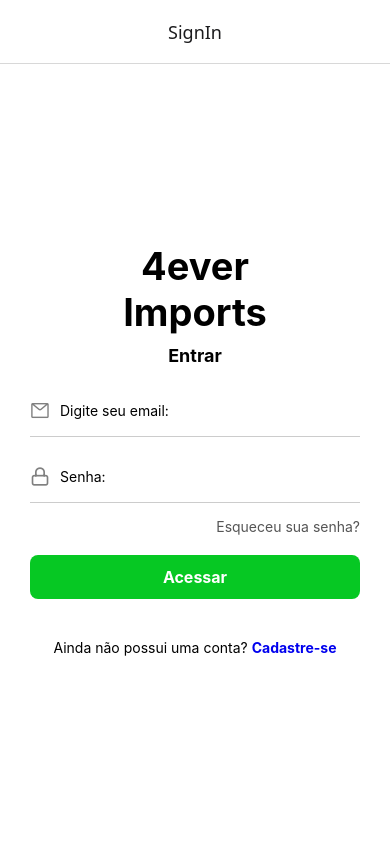
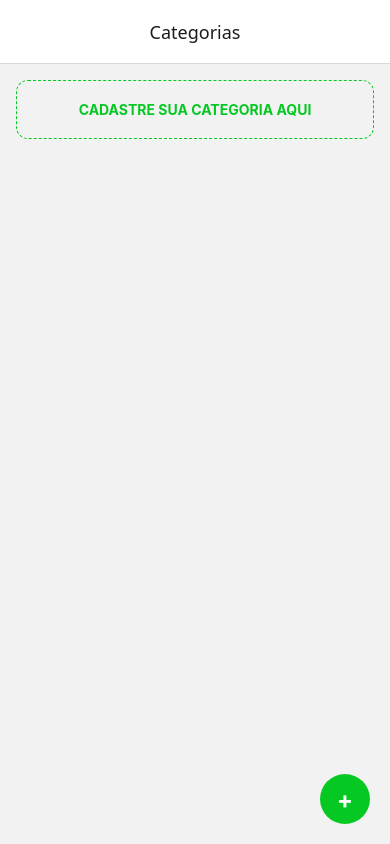
Before and after one commit to imJpereira/imports-4ever, a React Native app: screen /CategoriesScreen in a window 390 px wide. Built offline with nearby package versions, Linux system fonts and the light colour scheme.

Commit message:
Tela de cadastro de categorias

```diff
--- a/App.js
+++ b/App.js
@@ -1,10 +1,8 @@
 import React from 'react';
+import { NavigationContainer } from '@react-navigation/native';
 import { createNativeStackNavigator } from '@react-navigation/native-stack';
-import { NavigationContainer } from '@react-navigation/native';
-import OrderScreen from './screens/OrderScreen';
-import NavigationBar from './components/NavigationBar';
-import SignInScreen from './screens/SignInScreen'
-import SignUpScreen from './screens/SignUpScreen'
+
+import CategoriesScreen from './screens/CategoriesScreen';
 
 const Stack = createNativeStackNavigator();
 
@@ -12,39 +10,11 @@ export default function App() {
   return (
     <NavigationContainer>
       <Stack.Navigator>
-          <Stack.Screen
-            name="SignIn"
-            options={{
-              headerBackTitle: "Entrar",
-              headerTitleAlign: "center",
-            }}
-            component={SignInScreen}
-          ></Stack.Screen>
-
-          <Stack.Screen
-            name="SignUp"
-            options={{
-              headerBackTitle: "Cadastrar",
-              headerTitleAlign: "center",
-            }}
-            component={SignUpScreen}
-          ></Stack.Screen>
-
-          <Stack.Screen
-            name="MainTabs"
-            options={{
-              headerShown:false,
-            }}
-            component={NavigationBar}
-          ></Stack.Screen>
-          <Stack.Screen
-            name="OrderScreen"
-            options={{
-              headerBackTitle: "Pedidos",
-              headerTitleAlign: "center",
-            }}
-            component={OrderScreen}
-          ></Stack.Screen>
+        <Stack.Screen
+          name="CategoriesScreen"
+          component={CategoriesScreen}
+          options={{ headerTitle: 'Categorias', headerTitleAlign: 'center' }}
+        />
       </Stack.Navigator>
 
     </NavigationContainer>
--- a/package.json
+++ b/package.json
@@ -16,6 +16,7 @@
     "@react-navigation/native-stack": "^7.3.12",
     "expo": "~53.0.8",
     "expo-status-bar": "~2.2.3",
+    "lucide-react-native": "^0.513.0",
     "react": "19.0.0",
     "react-dom": "19.0.0",
     "react-native": "0.79.2",
--- a/screens/CategoriesScreen.js
+++ b/screens/CategoriesScreen.js
@@ -1,3 +1,192 @@
-export default function CategoryScreen({navigation}) {
+import React, { useState } from 'react';
+import { View, Text, TextInput, TouchableOpacity, StyleSheet, FlatList, Alert } from 'react-native';
+import Animated, { FadeInDown, FadeOutUp } from 'react-native-reanimated';
+import { Ionicons } from '@expo/vector-icons';
 
+export default function CategoriesScreen({ navigation }) {
+  const [formVisible, setFormVisible] = useState(false);
+  const [categories, setCategories] = useState([]);
+  const [form, setForm] = useState({ categoria: '', esporte: '', time: '' });
+  const [editingIndex, setEditingIndex] = useState(null);
+
+  const handleChange = (key, value) => setForm({ ...form, [key]: value });
+
+  const handleSubmit = () => {
+    if (!form.categoria || !form.esporte || !form.time) {
+      Alert.alert('Erro', 'Preencha todos os campos.');
+      return;
+    }
+
+    if (editingIndex !== null) {
+      const updated = [...categories];
+      updated[editingIndex] = form;
+      setCategories(updated);
+    } else {
+      setCategories([...categories, form]);
+    }
+
+    setForm({ categoria: '', esporte: '', time: '' });
+    setEditingIndex(null);
+    setFormVisible(false);
+  };
+
+  const handleEdit = (index) => {
+    setForm(categories[index]);
+    setEditingIndex(index);
+    setFormVisible(true);
+  };
+
+  const handleDelete = (index) => {
+    const updated = categories.filter((_, i) => i !== index);
+    setCategories(updated);
+  };
+
+  return (
+    <View style={styles.container}>
+      {!formVisible && (
+        <TouchableOpacity onPress={() => setFormVisible(true)} style={styles.addCard}>
+          <Text style={styles.addText}>CADASTRE SUA CATEGORIA AQUI</Text>
+        </TouchableOpacity>
+      )}
+
+      {formVisible && (
+        <Animated.View
+          entering={FadeInDown.duration(300)}
+          exiting={FadeOutUp.duration(300)}
+          style={styles.formContainer}
+        >
+          <TextInput
+            placeholder="Categoria"
+            value={form.categoria}
+            onChangeText={(text) => handleChange('categoria', text)}
+            style={styles.input}
+          />
+          <TextInput
+            placeholder="Esporte"
+            value={form.esporte}
+            onChangeText={(text) => handleChange('esporte', text)}
+            style={styles.input}
+          />
+          <TextInput
+            placeholder="Time"
+            value={form.time}
+            onChangeText={(text) => handleChange('time', text)}
+            style={styles.input}
+          />
+
+          <View style={styles.formButtons}>
+            <TouchableOpacity style={styles.submitBtn} onPress={handleSubmit}>
+              <Text style={styles.submitText}>CADASTRAR</Text>
+            </TouchableOpacity>
+            <TouchableOpacity style={styles.cancelBtn} onPress={() => {
+              setForm({ categoria: '', esporte: '', time: '' });
+              setFormVisible(false);
+              setEditingIndex(null);
+            }}>
+              <Text style={styles.cancelText}>CANCELAR</Text>
+            </TouchableOpacity>
+          </View>
+        </Animated.View>
+      )}
+
+      <FlatList
+        data={categories}
+        keyExtractor={(_, index) => index.toString()}
+        renderItem={({ item, index }) => (
+          <Animated.View entering={FadeInDown} style={styles.card}>
+            <View style={styles.cardHeader}>
+              <Text style={styles.cardTitle}>{item.categoria}</Text>
+              <TouchableOpacity onPress={() => handleEdit(index)}>
+                <Ionicons name="pencil" size={20} color="black" />
+              </TouchableOpacity>
+            </View>
+            <Text>Esporte: {item.esporte}</Text>
+            <Text>Time: {item.time}</Text>
+            <TouchableOpacity style={styles.deleteBtn} onPress={() => handleDelete(index)}>
+              <Text style={styles.cancelText}>EXCLUIR</Text>
+            </TouchableOpacity>
+          </Animated.View>
+        )}
+      />
+
+      {!formVisible && (
+        <TouchableOpacity onPress={() => setFormVisible(true)} style={styles.fab}>
+          <Text style={styles.fabText}>+</Text>
+        </TouchableOpacity>
+      )}
+    </View>
+  );
 }
+
+const styles = StyleSheet.create({
+  container: { flex: 1, padding: 16 },
+  addCard: {
+    borderWidth: 1,
+    borderStyle: 'dashed',
+    borderColor: '#06C823',
+    padding: 20,
+    alignItems: 'center',
+    marginBottom: 16,
+    borderRadius: 12,
+  },
+  addText: { color: '#06C823', fontWeight: 'bold' },
+  formContainer: { marginBottom: 16 },
+  input: {
+    borderWidth: 1,
+    borderColor: '#ccc',
+    borderRadius: 8,
+    padding: 10,
+    marginBottom: 10,
+  },
+  formButtons: { flexDirection: 'row', justifyContent: 'space-between' },
+  submitBtn: {
+    backgroundColor: '#06C823',
+    padding: 12,
+    borderRadius: 8,
+    flex: 1,
+    marginRight: 8,
+    alignItems: 'center',
+  },
+  submitText: { color: '#fff', fontWeight: 'bold' },
+  cancelBtn: {
+    backgroundColor: '#D11A2A',
+    padding: 12,
+    borderRadius: 8,
+    flex: 1,
+    marginLeft: 8,
+    alignItems: 'center',
+  },
+  cancelText: { color: 'white', fontWeight: 'bold' },
+  card: {
+    backgroundColor: '#f2f2f2',
+    padding: 16,
+    borderRadius: 12,
+    marginBottom: 12,
+  },
+  cardHeader: {
+    flexDirection: 'row',
+    justifyContent: 'space-between',
+    marginBottom: 8,
+  },
+  cardTitle: { fontSize: 16, fontWeight: 'bold' },
+  deleteBtn: {
+    marginTop: 10,
+    backgroundColor: '#D11A2A',
+    borderRadius: 8,
+    padding: 8,
+    alignItems: 'center',
+  },
+  fab: {
+    position: 'absolute',
+    right: 20,
+    bottom: 20,
+    backgroundColor: '#06C823',
+    width: 50,
+    height: 50,
+    borderRadius: 25,
+    alignItems: 'center',
+    justifyContent: 'center',
+    elevation: 4,
+  },
+  fabText: { color: 'white', fontSize: 24, fontWeight: 'bold' },
+});
```
Also changed, not shown: 1 other file (tests, documents, lock files or other folders).
